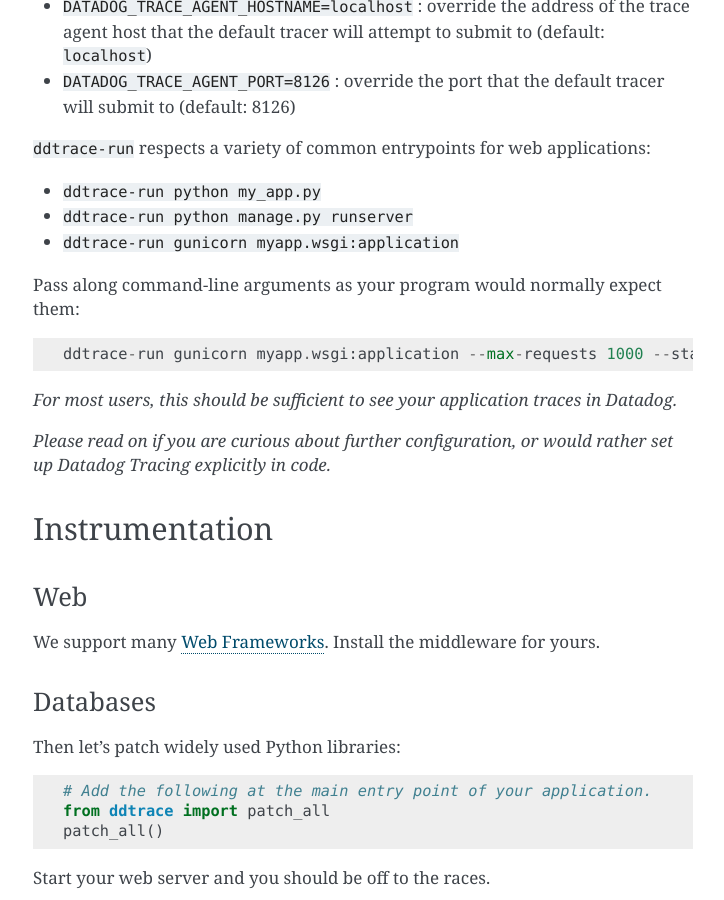
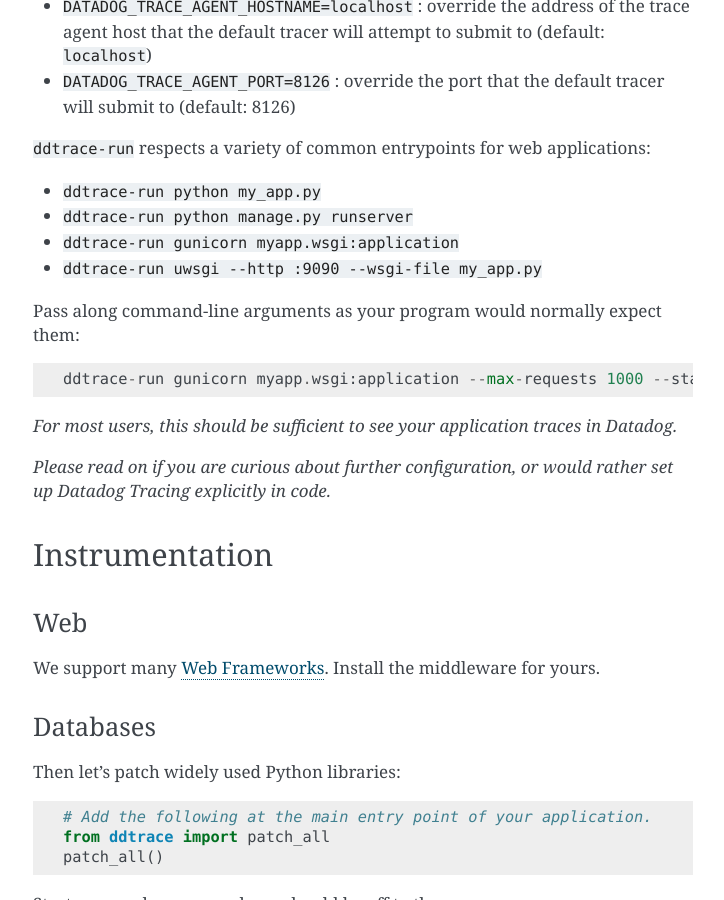
Before and after one commit to korniltsev-grafanista/pyroscope-python, a Sphinx documentation site: the page built from docs/index.rst, in a window 1280 px wide and 900 px high, scrolled down 1252 px. Shown: the whole window, without its empty margins (387-1111 px from the left). Built offline with Sphinx 7.4.7, drawn with Linux system fonts in a browser that asks for light colours.

Commit message:
add uwsgi example to index.rst
Upstream-Commit: eb5ff6cf0e2f65d1b6fe68c7df0244d1c05d99d1

```diff
--- a/docs/index.rst
+++ b/docs/index.rst
@@ -53,6 +53,7 @@
 - ``ddtrace-run python my_app.py``
 - ``ddtrace-run python manage.py runserver``
 - ``ddtrace-run gunicorn myapp.wsgi:application``
+- ``ddtrace-run uwsgi --http :9090 --wsgi-file my_app.py``
 
 
 Pass along command-line arguments as your program would normally expect them::
```
